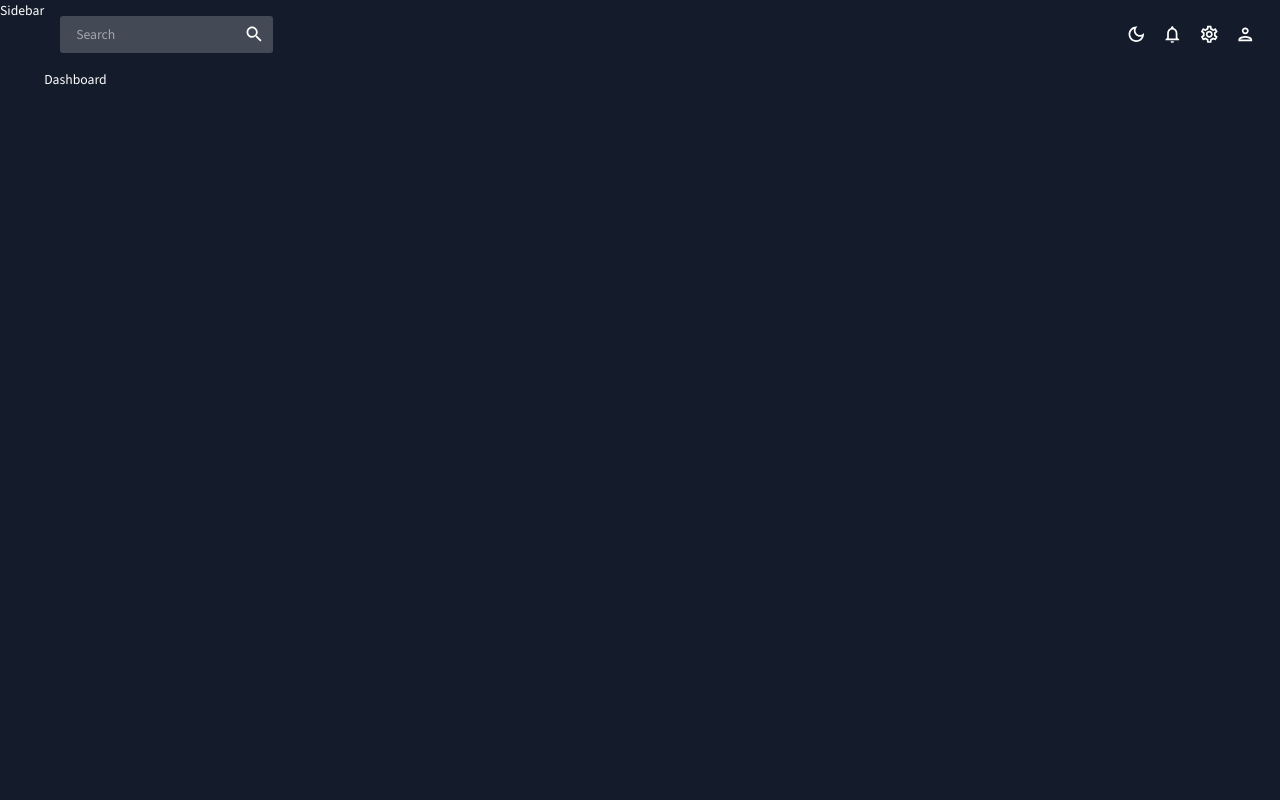
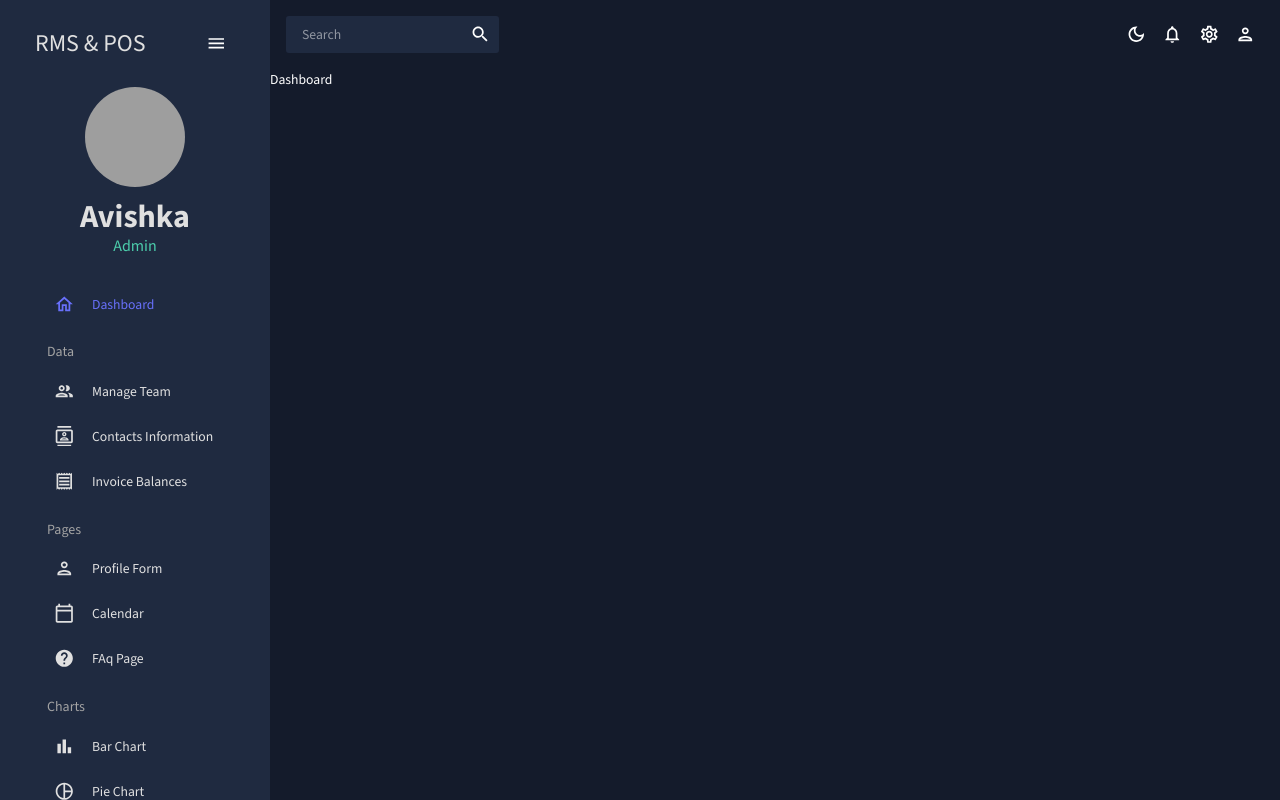
Before and after one commit to avishkaox/frontend, a React (Create React App) app in the folder rmfrontend/: page / in a window 1280 px wide. Built offline with nearby package versions, Linux system fonts and the light colour scheme; grey boxes are pictures that could not be loaded.

Commit message:
sidebar and menu

```diff
--- a/rmfrontend/src/scenes/global/Sidebar.jsx
+++ b/rmfrontend/src/scenes/global/Sidebar.jsx
@@ -1,5 +1,245 @@
+import { useState } from "react";
+import { ProSidebar, Menu, MenuItem } from "react-pro-sidebar";
+import 'react-pro-sidebar/dist/css/styles.css';
+import { Box, IconButton, Typography, useTheme } from "@mui/material";
+import { Link } from "react-router-dom";
+import { tokens } from "../../theme";
+import HomeOutlinedIcon from "@mui/icons-material/HomeOutlined";
+import PeopleOutlinedIcon from "@mui/icons-material/PeopleOutlined";
+import ContactsOutlinedIcon from "@mui/icons-material/ContactsOutlined";
+import ReceiptOutlinedIcon from "@mui/icons-material/ReceiptOutlined";
+import PersonOutlinedIcon from "@mui/icons-material/PersonOutlined";
+import CalendarTodayOutlinedIcon from "@mui/icons-material/CalendarTodayOutlined";
+import HelpOutlinedIcon from "@mui/icons-material/HelpOutlined";
+import BarChartOutlinedIcon from "@mui/icons-material/BarChartOutlined";
+import PieChartOutlineOutlinedIcon from "@mui/icons-material/PieChartOutlineOutlined";
+import MenuOutlinedIcon from "@mui/icons-material/MenuOutlined";
+import MapOutlinedIcon from "@mui/icons-material/MapOutlined";
+import TimelineOutlinedIcon from '@mui/icons-material/TimelineOutlined';
+import LightModeOutlinedIcon from "@mui/icons-material/LightModeOutlined";
+
+
+
+const Item = ({ title, to, icon, selected, setSelected }) => {
+
+    const theme = useTheme();
+    const color = tokens(theme.palette.mode);
+    return (
+        <MenuItem
+            icon={icon}
+            onClick={() => setSelected(title)}
+            style={{ color: color.grey[100] }}
+            active={selected === title}
+        >
+            <Typography>
+                {title}
+            </Typography>
+            <Link to={to} />
+        </MenuItem>
+    )
+
+}
+
+
 const Sidebar = () => {
-    return <div>Sidebar</div>
+    const theme = useTheme();
+    const colors = tokens(theme.palette.mode);
+    const [isCollapsed, setIsCollapsed] = useState(false);
+    const [selected, setSelected] = useState("Dashboard");
+
+    return (
+        <Box
+            sx={
+                {
+                    "& .pro-sidebar-inner": {
+                        background: `${colors.primary[400]} !important`,
+                    },
+                    "& .pro-icon-wrapper": {
+                        backgroundColor: "transparent !important"
+                    },
+                    "& .pro-inner-item": {
+                        padding: "5px 35px 5px 20px !important"
+                    },
+                    "& .pro-inner-item:hover": {
+                        color: "#868dfb !important"
+                    },
+                    "& .pro-menu-item.active": {
+                        color: "#6870fa !important"
+                    },
+                }
+            }
+        >
+            <ProSidebar
+                collapsed={isCollapsed}
+            >
+                <Menu iconShape="square" >
+                    {/* Logo and Menu icons  */}
+                    <MenuItem
+                        onClick={
+                            () => {
+                                setIsCollapsed(!isCollapsed);
+                            }
+                        }
+                        icon={isCollapsed ? <MenuOutlinedIcon /> : undefined}
+                        style={
+                            {
+                                margin: "10px 0 20px 0",
+                                color: colors.grey[100],
+                            }
+                        }
+                    >
+                        {!isCollapsed && (
+                            <Box
+
+                                display="flex"
+                                justifyContent="space-between"
+                                alignItems="center"
+                                ml="15px"
+                            >
+                                <Typography variant="h3" color={colors.grey[100]} >
+                                    RMS & POS
+                                </Typography>
+                                <IconButton onClick={
+                                    () => {
+                                        setIsCollapsed(!isCollapsed);
+                                    }
+                                } >
+                                    <MenuOutlinedIcon />
+                                </IconButton>
+                            </Box>
+                        )}
+                    </MenuItem>
+                    {/* User  */}
+                    {!isCollapsed && (
+                        <Box mb="25px" >
+                            <Box display="flex" flexDirection="column" justifyContent="center" alignItems="center" >
+                                <img alt="profile-pic" src="https://res.cloudinary.com/ddkabnrx2/image/upload/c_pad,b_auto:predominant,fl_preserve_transparency/v1689010131/user_p2zciq.jpg?_s=public-apps"
+                                    width="100px"
+                                    height="100px"
+                                    style={{ cursor: "pointer", borderRadius: "50%" }}
+
+                                />
+                                <Box textAlign="center" >
+                                    <Typography variant="h2" color={colors.grey[100]} fontWeight="bold" sx={{ m: "10px 0 0 0" }} > Avishka </Typography>
+                                    <Typography variant="h5" color={colors.greenAccent[500]}  > Admin </Typography>
+                                </Box>
+                            </Box>
+                        </Box>
+                    )}
+
+                    {/* Menue Items  */}
+                    <Box paddingLeft={isCollapsed ? undefined : "10%"} >
+
+                        <Item
+                            title="Dashboard"
+                            to="/"
+                            icon={<HomeOutlinedIcon />}
+                            selected={selected}
+                            setSelected={setSelected}
+                        />
+
+                        <Typography
+                            variant="h6"
+                            color={colors.grey[300]}
+                            sx={{ m: "15px 0 5px 20px" }}
+
+                        >Data</Typography>
+
+                        <Item
+                            title="Manage Team"
+                            to="/team"
+                            icon={<PeopleOutlinedIcon />}
+                            selected={selected}
+                            setSelected={setSelected}
+                        />
+                        <Item
+                            title="Contacts Information"
+                            to="/contacts"
+                            icon={<ContactsOutlinedIcon />}
+                            selected={selected}
+                            setSelected={setSelected}
+                        />
+                        <Item
+                            title="Invoice Balances"
+                            to="/invoices"
+                            icon={<ReceiptOutlinedIcon />}
+                            selected={selected}
+                            setSelected={setSelected}
+                        />
+
+                        <Typography
+                            variant="h6"
+                            color={colors.grey[300]}
+                            sx={{ m: "15px 0 5px 20px" }}
+                        >Pages</Typography>
+
+                        <Item
+                            title="Profile Form"
+                            to="/form"
+                            icon={<PersonOutlinedIcon />}
+                            selected={selected}
+                            setSelected={setSelected}
+                        />
+                        <Item
+                            title="Calendar"
+                            to="/calendar"
+                            icon={<CalendarTodayOutlinedIcon />}
+                            selected={selected}
+                            setSelected={setSelected}
+                        />
+                        <Item
+                            title="FAq Page"
+                            to="/faq"
+                            icon={<HelpOutlinedIcon />}
+                            selected={selected}
+                            setSelected={setSelected}
+                        />
+
+                        <Typography
+                            variant="h6"
+                            color={colors.grey[300]}
+                            sx={{ m: "15px 0 5px 20px" }}
+                        >Charts</Typography>
+                        <Item
+                            title="Bar Chart"
+                            to="/bar"
+                            icon={<BarChartOutlinedIcon />}
+                            selected={selected}
+                            setSelected={setSelected}
+                        />
+                        <Item
+                            title="Pie Chart"
+                            to="/pie"
+                            icon={<PieChartOutlineOutlinedIcon />}
+                            selected={selected}
+                            setSelected={setSelected}
+                        />
+                        <Item
+                            title="Line Chart"
+                            to="/line"
+                            icon={<TimelineOutlinedIcon />}
+                            selected={selected}
+                            setSelected={setSelected}
+                        />
+                        <Item
+                            title="Geography Chart"
+                            to="/geography"
+                            icon={<MapOutlinedIcon />}
+                            selected={selected}
+                            setSelected={setSelected}
+                        />
+
+                    </Box>
+
+
+                </Menu>
+
+            </ProSidebar>
+
+
+        </Box>
+
+    )
 }
 
 export default Sidebar
--- a/rmfrontend/src/theme.js
+++ b/rmfrontend/src/theme.js
@@ -22,7 +22,7 @@ export const tokens = (mode) =>({
             100: "#d0d1d5",
             200: "#a1a4aa",
             300: "#727680",
-            400: "#434955",
+            400: "#1F2A40",
             500: "#141b2b",
             600: "#101622",
             700: "#0c101a",
```
Also changed, not shown: rmfrontend/public/assets/user.jpg (added).
